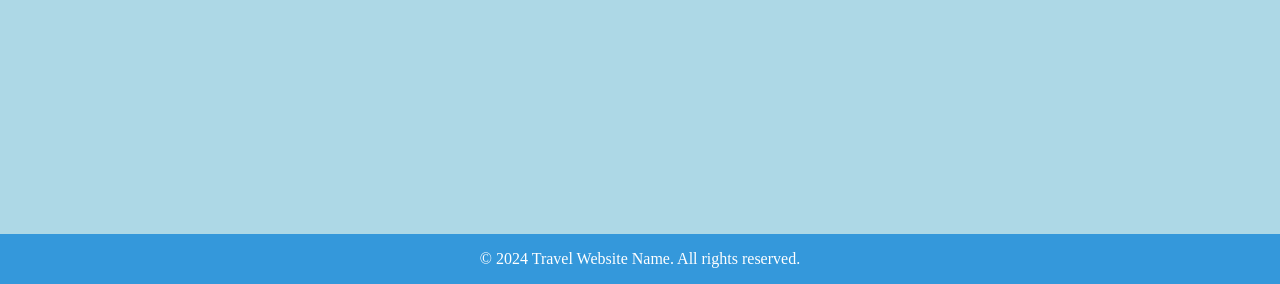
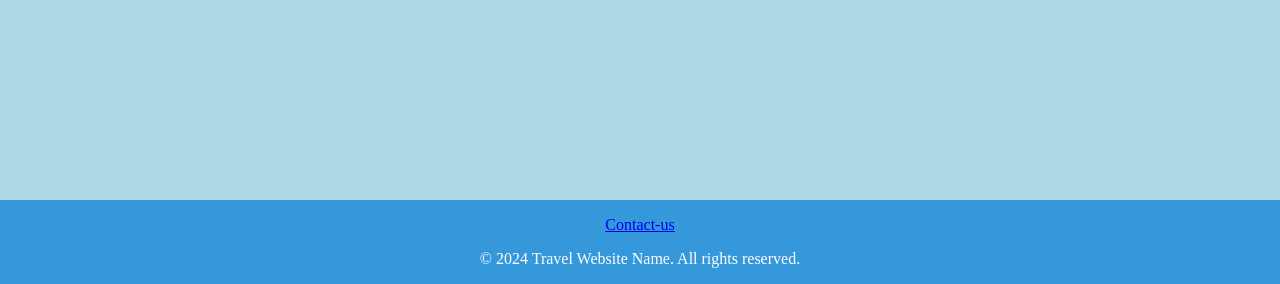
Before and after one commit to VaniyaSharma/Itsy_Bitsy_Studios, a Django app: page / in a window 1280 px wide. Shown: the part 516-800 px from the top of the page. Run offline with Django 4.2, Linux system fonts and the light colour scheme.

Commit message:
contact us
added: html
modified views
modified urls
modified index.html

```diff
--- a/travel_project/travel_app/templates/index.html
+++ b/travel_project/travel_app/templates/index.html
@@ -66,6 +66,7 @@
 
     <!-- Footer -->
     <footer>
+        <p><a href="{% url 'contact-us' %}">Contact-us</a></p>
         <p>&copy; 2024 Travel Website Name. All rights reserved.</p>
     </footer>
 
--- a/travel_project/travel_app/urls.py
+++ b/travel_project/travel_app/urls.py
@@ -6,5 +6,5 @@ urlpatterns = [
     path('', index, name='index'),
     path('sign-up/', views.user_sign_up, name='sign-up'),
     path('login/', views.user_login, name='login'),
-
+    path('contact-us/',views.contact_us, name='contact-us')
 ]
--- a/travel_project/travel_app/views.py
+++ b/travel_project/travel_app/views.py
@@ -66,3 +66,5 @@ def user_login(request):
 
 
     return render(request, "registration/login.html")
+def contact_us (request):
+    return render(request,'contact-us.html')
```
Also changed, not shown: travel_project/travel_app/templates/contact-us.html (added, +26 -0 lines).
